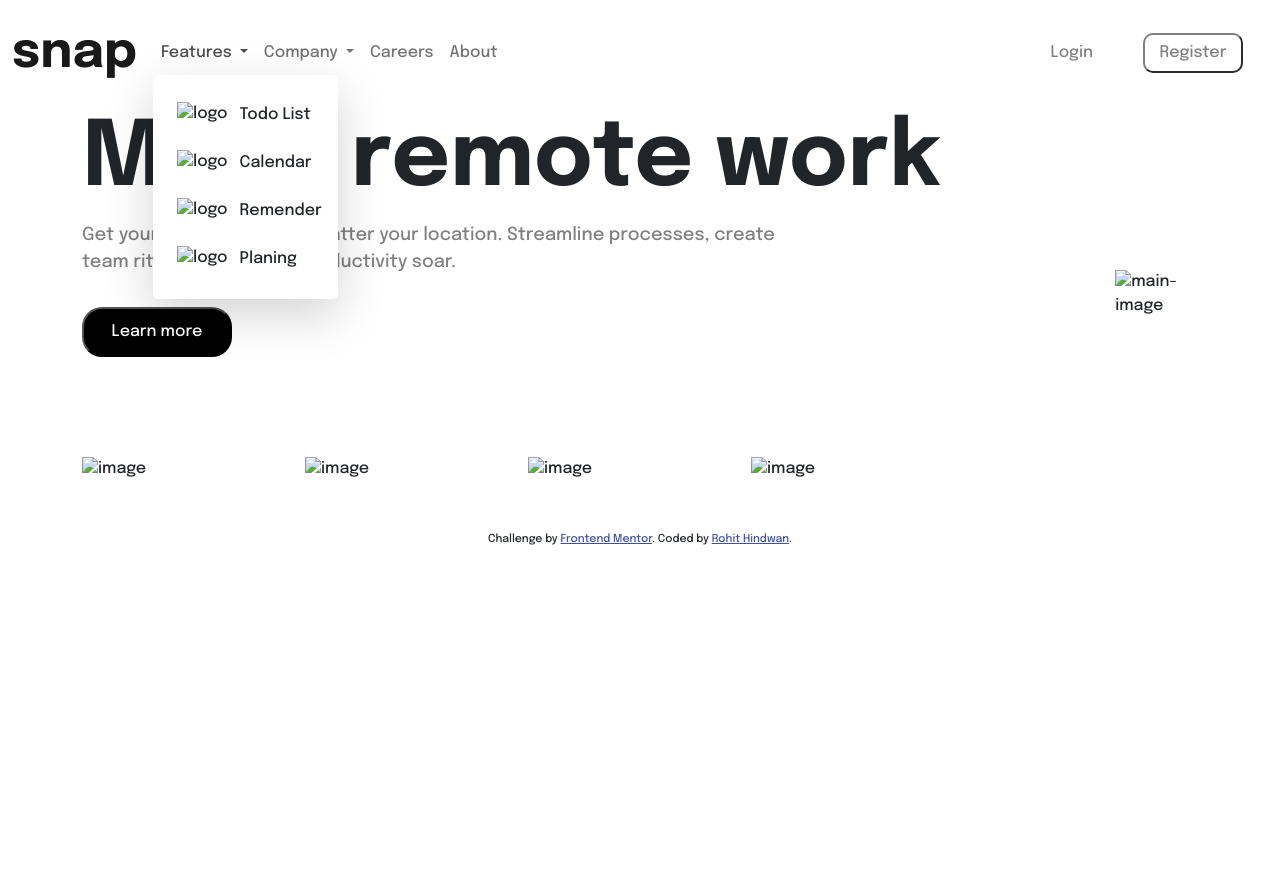
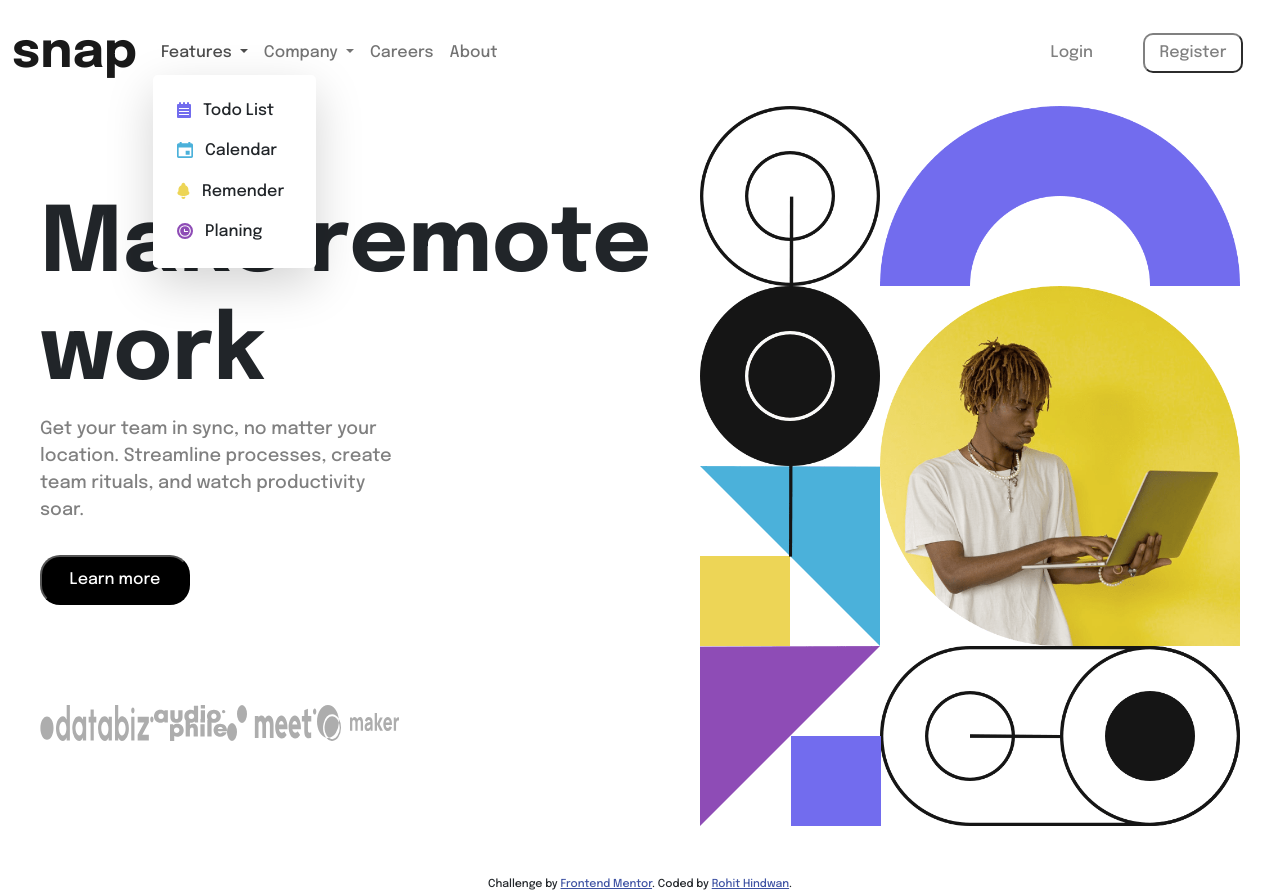
Before and after one commit to rohithindwan/intro-section-with-dropdown-navigation.github.io, a plain HTML site: page index.html in a window 1280 px wide. Both pictures are taken after a click on the button "Features". Before the commit the page ends 800 px from the top, so only its background shows below. Drawn offline with nearby package versions, Linux system fonts and the light colour scheme.

Commit message:
fix error with image address

```diff
--- a/index.html
+++ b/index.html
@@ -53,10 +53,10 @@
                 Features
               </a>
               <ul class="dropdown-menu shadow-lg p-3 mb-5 bg-body rounded-3" aria-labelledby="navbarDropdown">
-                <li><a class="dropdown-item" href="#"> <img src="/intro-section-with-dropdown-navigation-main/images/icon-todo.svg" alt="logo"> Todo List</a></li>
-                <li><a class="dropdown-item" href="#"><img src="/intro-section-with-dropdown-navigation-main/images/icon-calendar.svg" alt="logo"> Calendar</a></li>
-                <li><a class="dropdown-item" href="#"><img src="/intro-section-with-dropdown-navigation-main/images/icon-reminders.svg" alt="logo"> Remender</a></li>
-                <li><a class="dropdown-item" href="#"><img src="/intro-section-with-dropdown-navigation-main/images/icon-planning.svg" alt="logo"> Planing</a></li>
+                <li><a class="dropdown-item" href="#"> <img src="/images/icon-todo.svg" alt="logo"> Todo List</a></li>
+                <li><a class="dropdown-item" href="#"><img src="/images/icon-calendar.svg" alt="logo"> Calendar</a></li>
+                <li><a class="dropdown-item" href="#"><img src="/images/icon-reminders.svg" alt="logo"> Remender</a></li>
+                <li><a class="dropdown-item" href="#"><img src="/images/icon-planning.svg" alt="logo"> Planing</a></li>
               </ul>
             </li>
             <li class="nav-item dropdown">
@@ -106,17 +106,17 @@
           <button>Learn more</button>
 
           <div class="watermark">
-            <img src="/intro-section-with-dropdown-navigation-main/images/client-databiz.svg" alt="image">
-            <img src="/intro-section-with-dropdown-navigation-main/images/client-audiophile.svg" alt="image">
-            <img src="/intro-section-with-dropdown-navigation-main/images/client-meet.svg" alt="image">
-            <img src="/intro-section-with-dropdown-navigation-main/images/client-maker.svg" alt="image">
+            <img src="/images/client-databiz.svg" alt="image">
+            <img src="/images/client-audiophile.svg" alt="image">
+            <img src="/images/client-meet.svg" alt="image">
+            <img src="/images/client-maker.svg" alt="image">
           </div>
         </div>
         </div>
         <picture>
-          <source media="(max-width:480px )" srcset="/intro-section-with-dropdown-navigation-main/images/image-hero-mobile.png">
-          <source media="(max-width:1440px )" srcset="/intro-section-with-dropdown-navigation-main/images/image-hero-desktop.png">
-          <source media="(min-width:1440px )" srcset="/intro-section-with-dropdown-navigation-main/images/image-hero-desktop.png">
+          <source media="(max-width:480px )" srcset="/images/image-hero-mobile.png">
+          <source media="(max-width:1440px )" srcset="/images/image-hero-desktop.png">
+          <source media="(min-width:1440px )" srcset="/images/image-hero-desktop.png">
           <img src="" alt="main-image">
         </picture>
 
```
